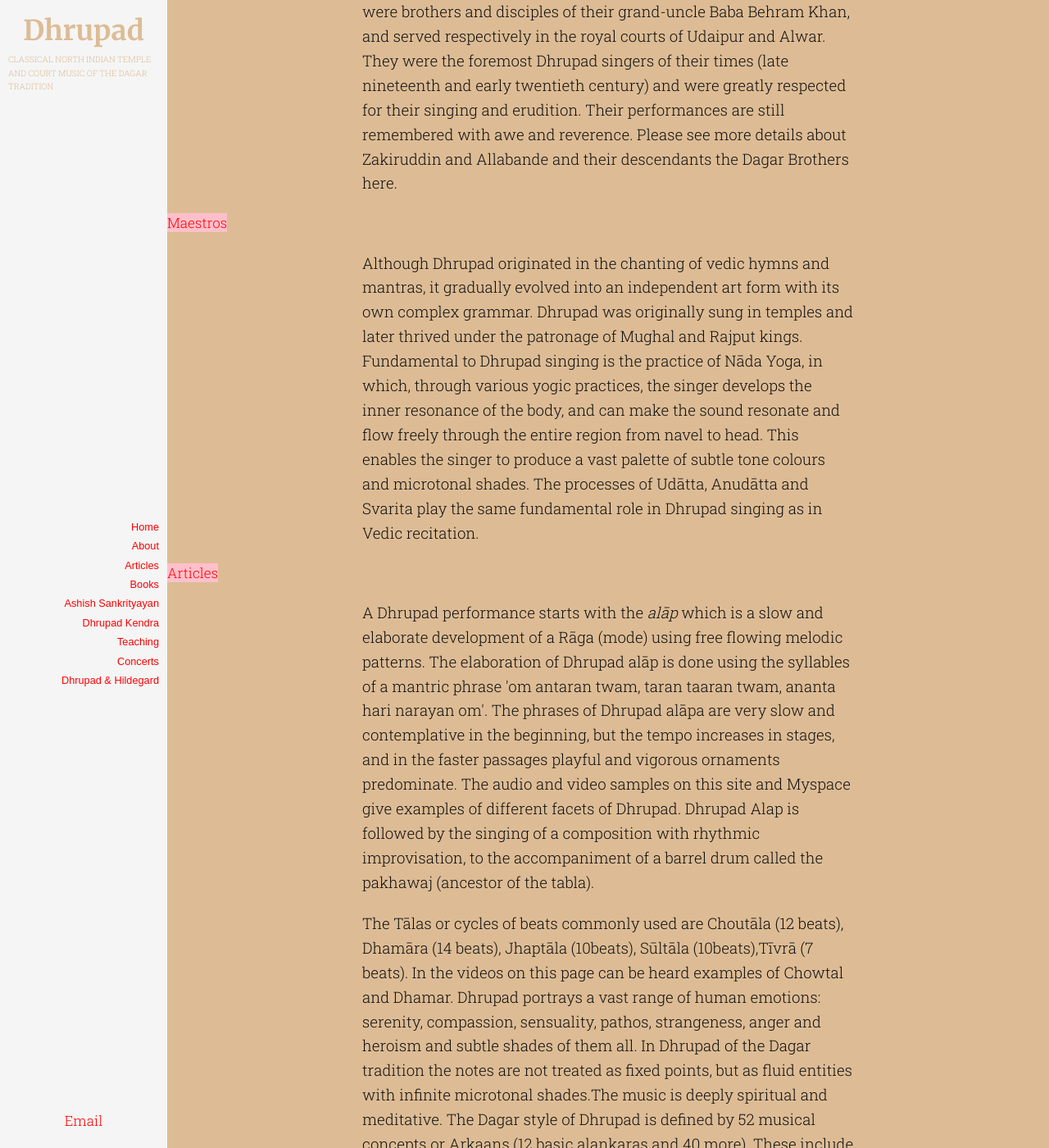
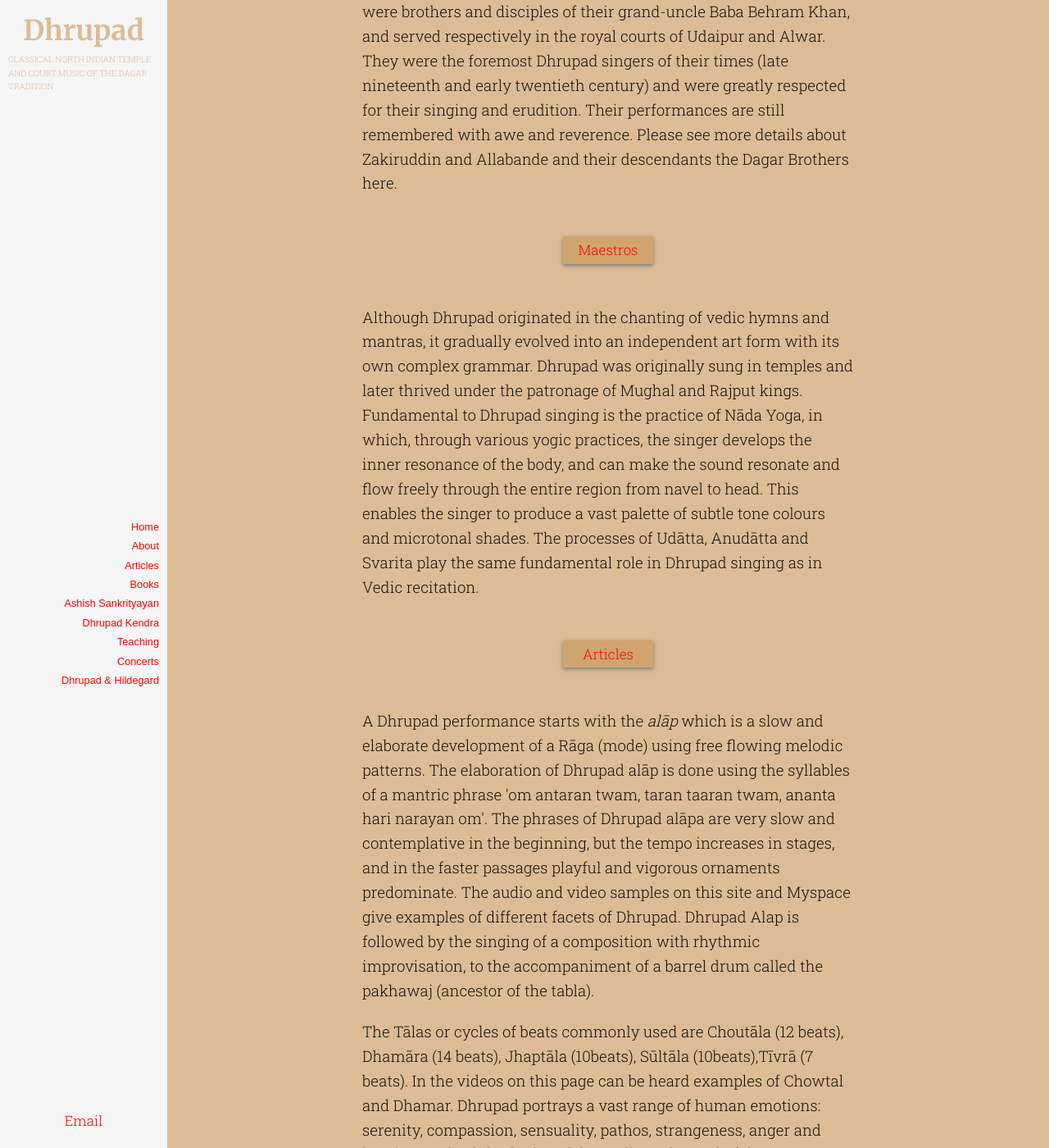
Before and after one commit to sama66/q2, a Jekyll site: the page built from index.html, in a window 1280 px wide and 1400 px high, scrolled down 2164 px. Shown: the whole window at 82% size. Built offline with Jekyll 4.4.1, drawn with Linux system fonts in a browser that asks for light colours.

Commit message:
front page

```diff
--- a/_sass/_frontpage.scss
+++ b/_sass/_frontpage.scss
@@ -23,6 +23,17 @@ figure {
   }
 }
 .button {
-  margin: 0 auto;
-  background: pink;
+  display: block;
+  margin: 50px auto;
+  width: 100px;
+  text-align: center;
+  padding: 3px 5px;
+  background: darken($background-color, 10%);
+  box-shadow: 0 2px 5px #777;
+
+  &:hover {
+    text-decoration: none;
+    box-shadow: 0 5px 10px #777;
+    color: #000;
+  }
 }
```
